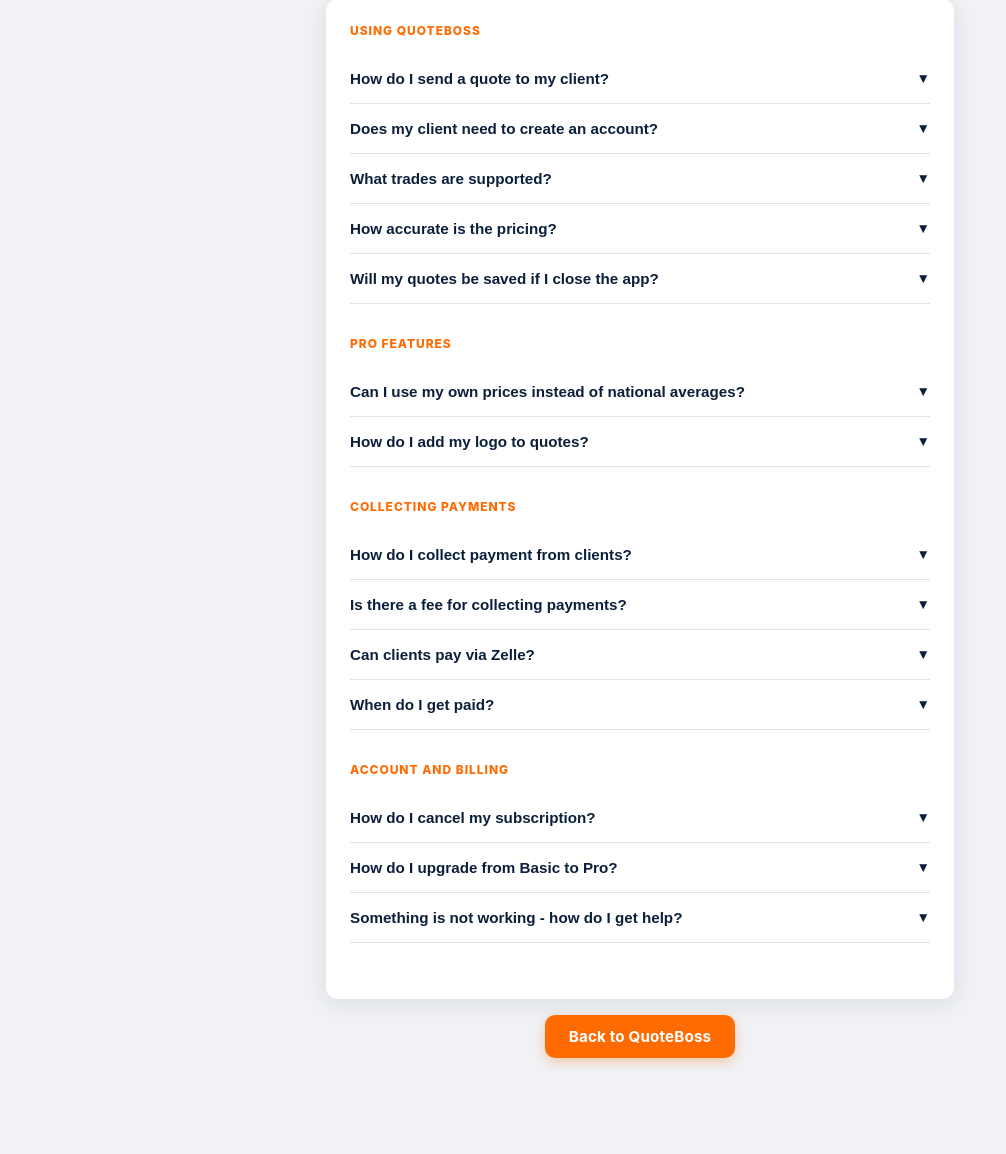
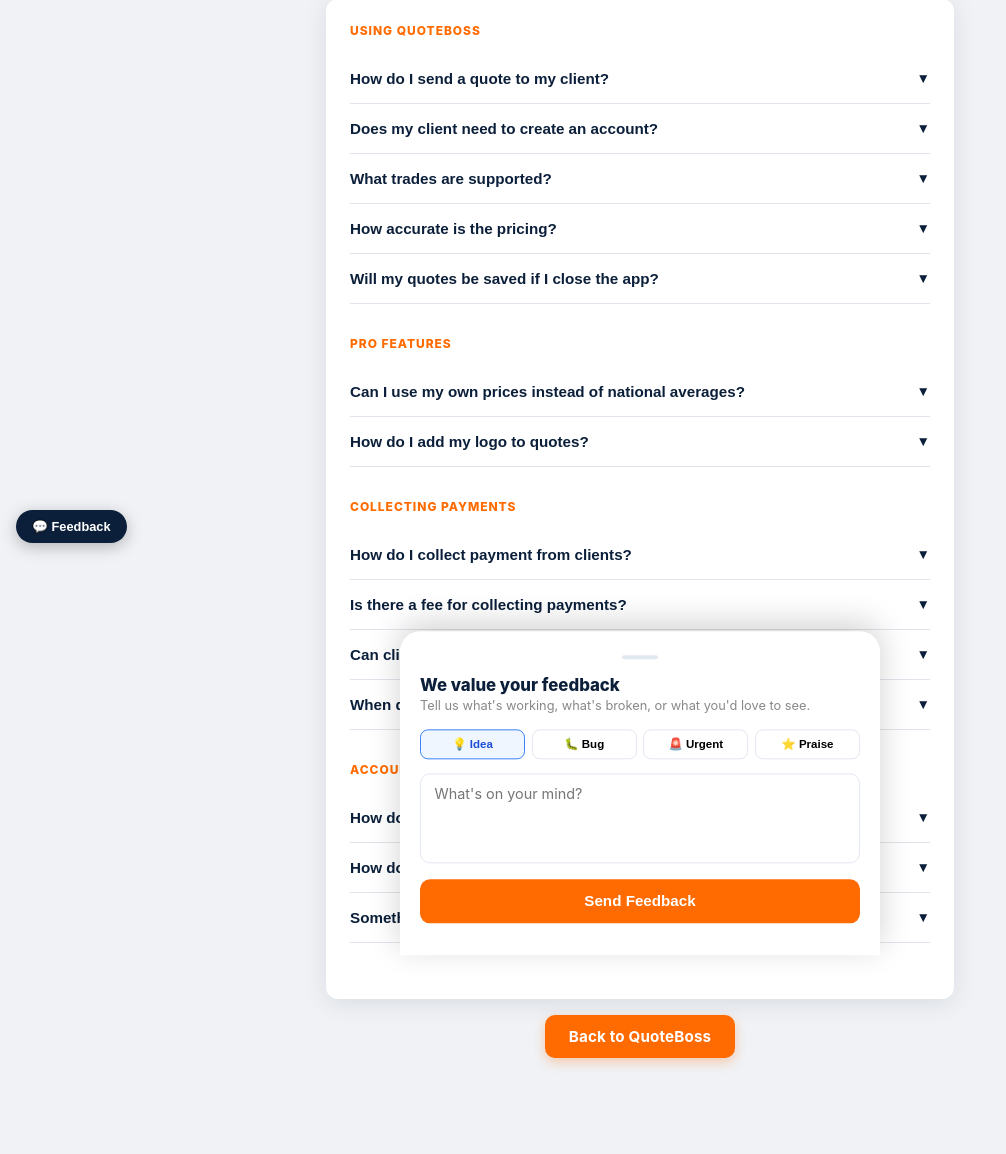
Before and after one commit to kldenterprisellc/quoteboss, a Flask app: page /faq in a window 1280 px wide. Shown: the part 169-1323 px from the top of the page, without its empty margins (0-1006 px from the left). Run offline with Flask 3, Linux system fonts and the light colour scheme; the visitor is signed in with stand-in values (Sample User, id 1).

Commit message:
Feedback widget on all pages: idea/bug/urgent/praise with color-coded admin view

```diff
--- a/app.py
+++ b/app.py
@@ -1253,12 +1253,24 @@ def admin_feedback():
         return "Unauthorized", 403
     rows = get_all_feedback()
     stars = {1: "1/5", 2: "2/5", 3: "3/5", 4: "4/5", 5: "5/5", 0: "No rating"}
-    html = "<style>body{font-family:sans-serif;padding:2rem;max-width:800px;margin:0 auto} .entry{border:1px solid #ddd;border-radius:8px;padding:1rem;margin-bottom:1rem;} .meta{font-size:0.8rem;color:#888;margin-bottom:0.5rem;} .msg{font-size:0.95rem;}</style>"
-    html += f"<h2>Feedback ({len(rows)} total)</h2>"
+    category_styles = {
+        'urgent': 'border:2px solid #ef4444;background:#fef2f2;',
+        'bug': 'border:2px solid #f59e0b;background:#fffbeb;',
+        'suggestion': 'border:1px solid #3b82f6;background:#eff6ff;',
+        'praise': 'border:1px solid #10b981;background:#ecfdf5;',
+    }
+    category_labels = {
+        'urgent': '🚨 URGENT', 'bug': '🐛 Bug', 'suggestion': '💡 Idea', 'praise': '⭐ Praise',
+    }
+    html = "<style>body{font-family:sans-serif;padding:2rem;max-width:800px;margin:0 auto} .entry{border-radius:8px;padding:1rem;margin-bottom:1rem;} .meta{font-size:0.8rem;color:#555;margin-bottom:0.5rem;font-weight:600;} .msg{font-size:0.95rem;}</style>"
+    urgent_count = sum(1 for r in rows if r.get('category') == 'urgent')
+    html += f"<h2>Feedback ({len(rows)} total{f' -- <span style=color:red>{urgent_count} urgent</span>' if urgent_count else ''})</h2>"
     for r in rows:
-        rating_str = stars.get(r.get('rating', 0), '')
-        html += f"""<div class='entry'>
-          <div class='meta'>{r['created_at'][:16]} &nbsp;|&nbsp; {r['whop_user_id']} &nbsp;|&nbsp; {r.get('category','uncategorized')} &nbsp;|&nbsp; {rating_str}</div>
+        cat = r.get('category', 'suggestion')
+        style = category_styles.get(cat, 'border:1px solid #ddd;')
+        label = category_labels.get(cat, cat)
+        html += f"""<div class='entry' style='{style}'>
+          <div class='meta'>{label} &nbsp;|&nbsp; {r['created_at'][:16]} &nbsp;|&nbsp; {r['whop_user_id']}</div>
           <div class='msg'>{r['message']}</div>
         </div>"""
     if not rows:
--- /dev/null
+++ b/templates/_feedback_widget.html
@@ -0,0 +1,179 @@
+<!-- ── Feedback Widget ──────────────────────────────────── -->
+<style>
+#fb-bubble {
+  position: fixed;
+  bottom: 5.5rem;
+  left: 1rem;
+  z-index: 9000;
+  background: #0B1F3A;
+  color: white;
+  border: none;
+  border-radius: 100px;
+  padding: 0.55rem 1rem;
+  font-size: 0.8rem;
+  font-weight: 700;
+  cursor: pointer;
+  box-shadow: 0 4px 16px rgba(0,0,0,0.25);
+  display: flex;
+  align-items: center;
+  gap: 0.4rem;
+  transition: transform 0.15s;
+}
+#fb-bubble:hover { transform: scale(1.05); }
+#fb-panel {
+  position: fixed;
+  bottom: 0;
+  left: 0;
+  right: 0;
+  z-index: 9100;
+  background: white;
+  border-radius: 20px 20px 0 0;
+  box-shadow: 0 -8px 32px rgba(0,0,0,0.18);
+  padding: 1.5rem 1.25rem 2rem;
+  max-width: 480px;
+  margin: 0 auto;
+  transform: translateY(100%);
+  transition: transform 0.3s cubic-bezier(0.175, 0.885, 0.32, 1.1);
+}
+#fb-panel.open { transform: translateY(0); }
+#fb-overlay {
+  display: none;
+  position: fixed;
+  inset: 0;
+  background: rgba(0,0,0,0.3);
+  z-index: 9050;
+}
+#fb-overlay.open { display: block; }
+.fb-title { font-size: 1.05rem; font-weight: 800; color: #0B1F3A; margin-bottom: 0.2rem; }
+.fb-subtitle { font-size: 0.8rem; color: #888; margin-bottom: 1rem; }
+.fb-urgency-grid {
+  display: grid;
+  grid-template-columns: repeat(4, 1fr);
+  gap: 0.4rem;
+  margin-bottom: 0.85rem;
+}
+.fb-urgency-btn {
+  border: 1.5px solid #e2e8f0;
+  border-radius: 8px;
+  padding: 0.45rem 0.3rem;
+  font-size: 0.72rem;
+  font-weight: 700;
+  cursor: pointer;
+  background: white;
+  text-align: center;
+  transition: all 0.15s;
+}
+.fb-urgency-btn:hover { border-color: #0B1F3A; }
+.fb-urgency-btn.selected-suggestion { border-color: #3b82f6; background: #eff6ff; color: #1d4ed8; }
+.fb-urgency-btn.selected-bug { border-color: #f59e0b; background: #fffbeb; color: #92400e; }
+.fb-urgency-btn.selected-urgent { border-color: #ef4444; background: #fef2f2; color: #991b1b; }
+.fb-urgency-btn.selected-praise { border-color: #10b981; background: #ecfdf5; color: #065f46; }
+#fb-message {
+  width: 100%;
+  border: 1.5px solid #e2e8f0;
+  border-radius: 10px;
+  padding: 0.7rem 0.85rem;
+  font-size: 0.9rem;
+  resize: none;
+  height: 90px;
+  font-family: inherit;
+  box-sizing: border-box;
+  outline: none;
+}
+#fb-message:focus { border-color: #FF6B00; }
+#fb-submit {
+  width: 100%;
+  margin-top: 0.75rem;
+  background: #FF6B00;
+  color: white;
+  border: none;
+  border-radius: 10px;
+  padding: 0.85rem;
+  font-size: 0.95rem;
+  font-weight: 700;
+  cursor: pointer;
+}
+#fb-success { display:none; text-align:center; padding:1.5rem 0; color:#0B1F3A; font-weight:700; font-size:1rem; }
+</style>
+
+<button id="fb-bubble" onclick="openFeedback()">💬 Feedback</button>
+<div id="fb-overlay" onclick="closeFeedback()"></div>
+<div id="fb-panel">
+  <div style="width:36px;height:4px;background:#e2e8f0;border-radius:100px;margin:0 auto 1rem;"></div>
+  <div id="fb-form-body">
+    <div class="fb-title">We value your feedback</div>
+    <div class="fb-subtitle">Tell us what's working, what's broken, or what you'd love to see.</div>
+    <div class="fb-urgency-grid">
+      <button class="fb-urgency-btn selected-suggestion" id="fb-u-suggestion" onclick="selectUrgency('suggestion')">
+        💡 Idea
+      </button>
+      <button class="fb-urgency-btn" id="fb-u-bug" onclick="selectUrgency('bug')">
+        🐛 Bug
+      </button>
+      <button class="fb-urgency-btn" id="fb-u-urgent" onclick="selectUrgency('urgent')">
+        🚨 Urgent
+      </button>
+      <button class="fb-urgency-btn" id="fb-u-praise" onclick="selectUrgency('praise')">
+        ⭐ Praise
+      </button>
+    </div>
+    <textarea id="fb-message" placeholder="What's on your mind?"></textarea>
+    <button id="fb-submit" onclick="submitFeedback()">Send Feedback</button>
+  </div>
+  <div id="fb-success">
+    <div style="font-size:2rem;margin-bottom:0.5rem;">🙌</div>
+    <div>Got it, thank you!</div>
+    <div style="font-size:0.8rem;color:#888;margin-top:0.3rem;font-weight:400;">We read every single one.</div>
+  </div>
+</div>
+
+<script>
+let fbUrgency = 'suggestion';
+
+function openFeedback() {
+  document.getElementById('fb-panel').classList.add('open');
+  document.getElementById('fb-overlay').classList.add('open');
+  document.getElementById('fb-message').focus();
+}
+
+function closeFeedback() {
+  document.getElementById('fb-panel').classList.remove('open');
+  document.getElementById('fb-overlay').classList.remove('open');
+  setTimeout(() => {
+    document.getElementById('fb-form-body').style.display = 'block';
+    document.getElementById('fb-success').style.display = 'none';
+    document.getElementById('fb-message').value = '';
+    selectUrgency('suggestion');
+  }, 400);
+}
+
+function selectUrgency(type) {
+  fbUrgency = type;
+  ['suggestion','bug','urgent','praise'].forEach(t => {
+    const btn = document.getElementById('fb-u-' + t);
+    btn.className = 'fb-urgency-btn';
+    if (t === type) btn.classList.add('selected-' + t);
+  });
+}
+
+async function submitFeedback() {
+  const msg = document.getElementById('fb-message').value.trim();
+  if (!msg) { document.getElementById('fb-message').focus(); return; }
+  const btn = document.getElementById('fb-submit');
+  btn.disabled = true;
+  btn.textContent = 'Sending...';
+  try {
+    await fetch('/api/feedback', {
+      method: 'POST',
+      headers: {'Content-Type': 'application/json'},
+      body: JSON.stringify({ message: msg, category: fbUrgency, rating: 0 })
+    });
+    document.getElementById('fb-form-body').style.display = 'none';
+    document.getElementById('fb-success').style.display = 'block';
+    setTimeout(closeFeedback, 2000);
+  } catch(e) {
+    btn.disabled = false;
+    btn.textContent = 'Send Feedback';
+  }
+}
+</script>
--- a/templates/faq.html
+++ b/templates/faq.html
@@ -251,5 +251,6 @@ function toggle(btn) {
 }
 </script>
 
+{% include "_feedback_widget.html" %}
 </body>
 </html>
--- a/templates/history.html
+++ b/templates/history.html
@@ -118,5 +118,6 @@ function showToast(msg) {
   setTimeout(() => t.classList.remove('show'), 2500);
 }
 </script>
+{% include "_feedback_widget.html" %}
 </body>
 </html>
--- a/templates/index.html
+++ b/templates/index.html
@@ -873,5 +873,6 @@ document.addEventListener('DOMContentLoaded', function() {
   });
 });
 </script>
+{% include "_feedback_widget.html" %}
 </body>
 </html>
--- a/templates/settings.html
+++ b/templates/settings.html
@@ -129,5 +129,6 @@ async function saveSettings() {
   setTimeout(() => msg.style.display = 'none', 3000);
 }
 </script>
+{% include "_feedback_widget.html" %}
 </body>
 </html>
--- a/templates/tutorials.html
+++ b/templates/tutorials.html
@@ -47,5 +47,6 @@
 
   </div>
 </div>
+{% include "_feedback_widget.html" %}
 </body>
 </html>
```
